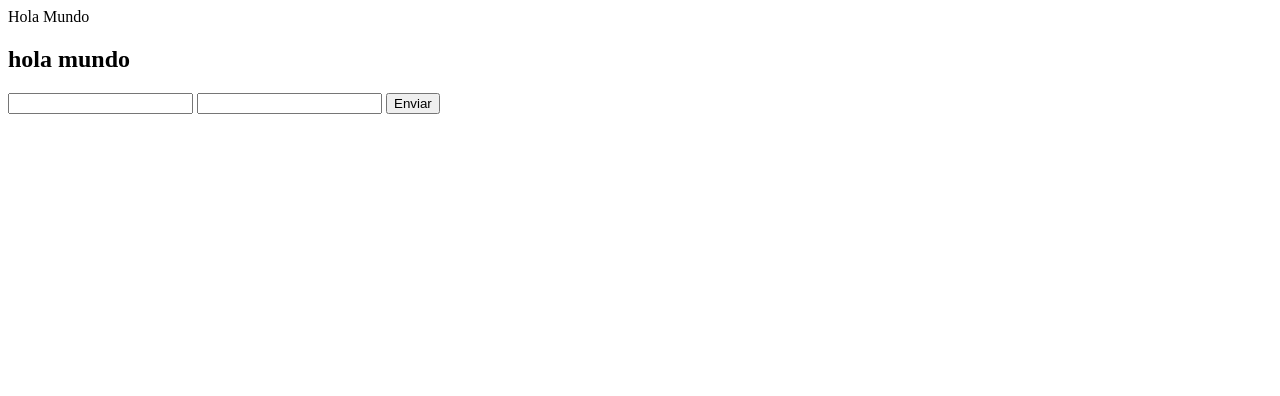
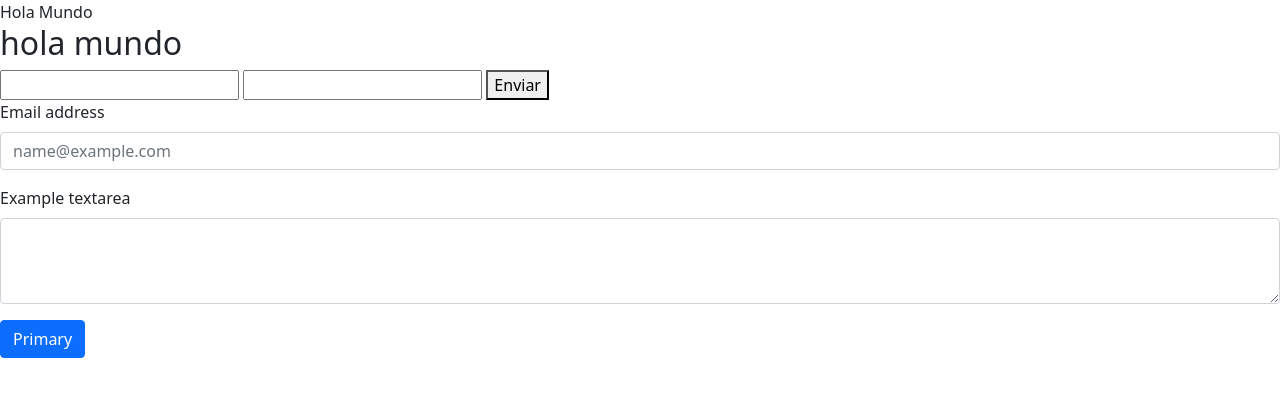
Before and after one commit to CesarAle31/MiPrimerProyecto, a plain HTML site: page PHP/index.html in a window 1280 px wide. Drawn offline with nearby package versions, Linux system fonts and the light colour scheme.

Commit message:
agregamos bootstrap

```diff
--- a/PHP/index.html
+++ b/PHP/index.html
@@ -2,9 +2,19 @@
 <html lang="en">
 <head>
     <meta charset="UTF-8">
+    <meta name="viewport" content="width=device-width, initial-scale=1">
+    <link href="https://cdn.jsdelivr.net/npm/bootstrap@5.0.2/dist/css/bootstrap.min.css" rel="stylesheet" integrity="sha384-EVSTQN3/azprG1Anm3QDgpJLIm9Nao0Yz1ztcQTwFspd3yD65VohhpuuCOmLASjC" crossorigin="anonymous">
+    <script src="https://cdn.jsdelivr.net/npm/bootstrap@5.0.2/dist/js/bootstrap.bundle.min.js" integrity="sha384-MrcW6ZMFYlzcLA8Nl+NtUVF0sA7MsXsP1UyJoMp4YLEuNSfAP+JcXn/tWtIaxVXM" crossorigin="anonymous"></script>
+
     <title>Mi primera practica Erahin</title>
+    <style>
+
+    </style>
+
 </head>
 <body>
+
+
 <hdocstyle>Hola Mundo</hdocstyle>
 <h2>hola mundo</h2>
 
@@ -12,5 +22,16 @@
 <input type="email" name="txtEmail" id="txtEmail">
 <button>Enviar</button>
 
+
+<div class="mb-3">
+    <label for="exampleFormControlInput1" class="form-label">Email address</label>
+    <input type="email" class="form-control" id="exampleFormControlInput1" placeholder="name@example.com">
+</div>
+<div class="mb-3">
+    <label for="exampleFormControlTextarea1" class="form-label">Example textarea</label>
+    <textarea class="form-control" id="exampleFormControlTextarea1" rows="3"></textarea>
+</div>
+
+<button type="button" class="btn btn-primary">Primary</button>
 </body>
 </html>
```
